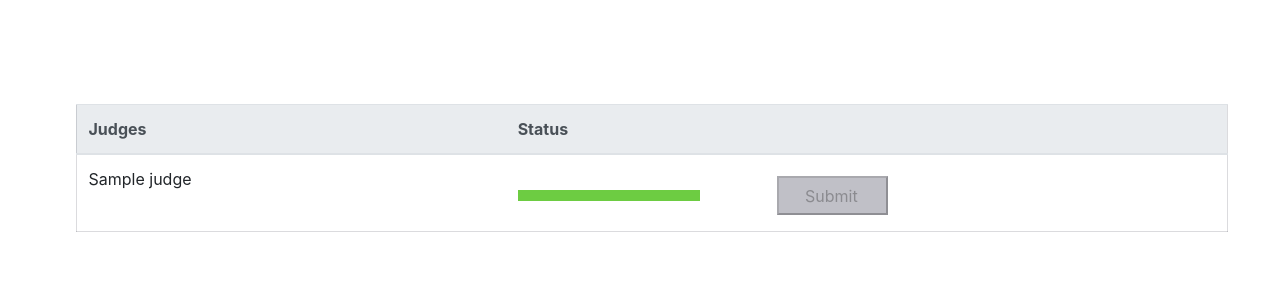
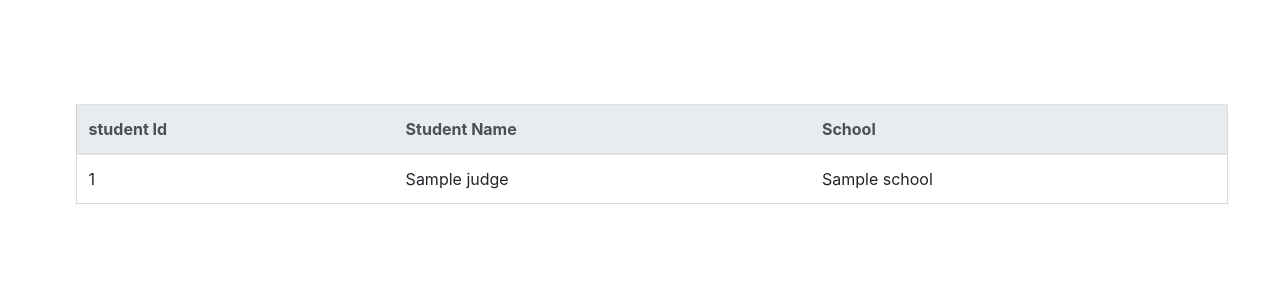
Before and after one commit to drc1313/4-pavan-rahul, a Django app: template templates/projects_template/assignjudge.html in a window 1280 px wide; the page is wider, and only the part inside the window is pictured. Shown: the part 63-363 px from the top of that part. Run offline with Django 3.2, Linux system fonts and the light colour scheme; the template is opened without the code that fills it: most values are stand-ins (such as "Sample title", 1, 10 or a date in 2020); some libraries are stand-ins or nearby versions.

Commit message:
adding script to dispaly student info for each project

```diff
--- a/templates/projects_template/assignjudge.html
+++ b/templates/projects_template/assignjudge.html
@@ -79,9 +79,9 @@ input[type=submit]{
   <thead class="thead-light">
     <tr>
 
-      <th scope="col">Judges</th>
-      <th scope="col">Status</th>
-      <th scope="col"> </th>
+      <th scope="col">student Id</th>
+      <th scope="col">Student Name</th>
+      <th scope="col"> School </th>
 
     </tr>
   </thead>
@@ -95,19 +95,13 @@ input[type=submit]{
         {% for judges in judgesjson %}
         <tr>
 
-            <td> {{judges.judge_name}}</td>
+            <td> {{judges.studentid}}</td>
+            <td> {{judges.student_name}}</td>
+            <td> {{judges.school}}
 
 
+            <input type="hidden" name="project_id" value ={{judges.project_id}} />
 
-            <input type="hidden" name="judge_id" value ={{judges.judge_id}} />
-            <input type="hidden" name="project_id" value ={{judges.project_id}} />
-            {% if judges.judgestatus %}
-              <td> <div class="box red"></div></td>
-              <td><input type='submit' name="assignjudge"  value="Submit" /></td>
-            {% else %}
-              <td> <div class="box green"></div></td>
-              <td><input type='submit' name="assignjudge"  value="Submit" disabled/></td>
-            {% endif %}
 
 
         </tr>
```
Also changed, not shown: nhsee/views/project_views.py (+25 -17 lines), templates/projects_template/listprojects.html (+10 -1 lines), templates/projects_template/projectform.html (+25 -1 lines).
